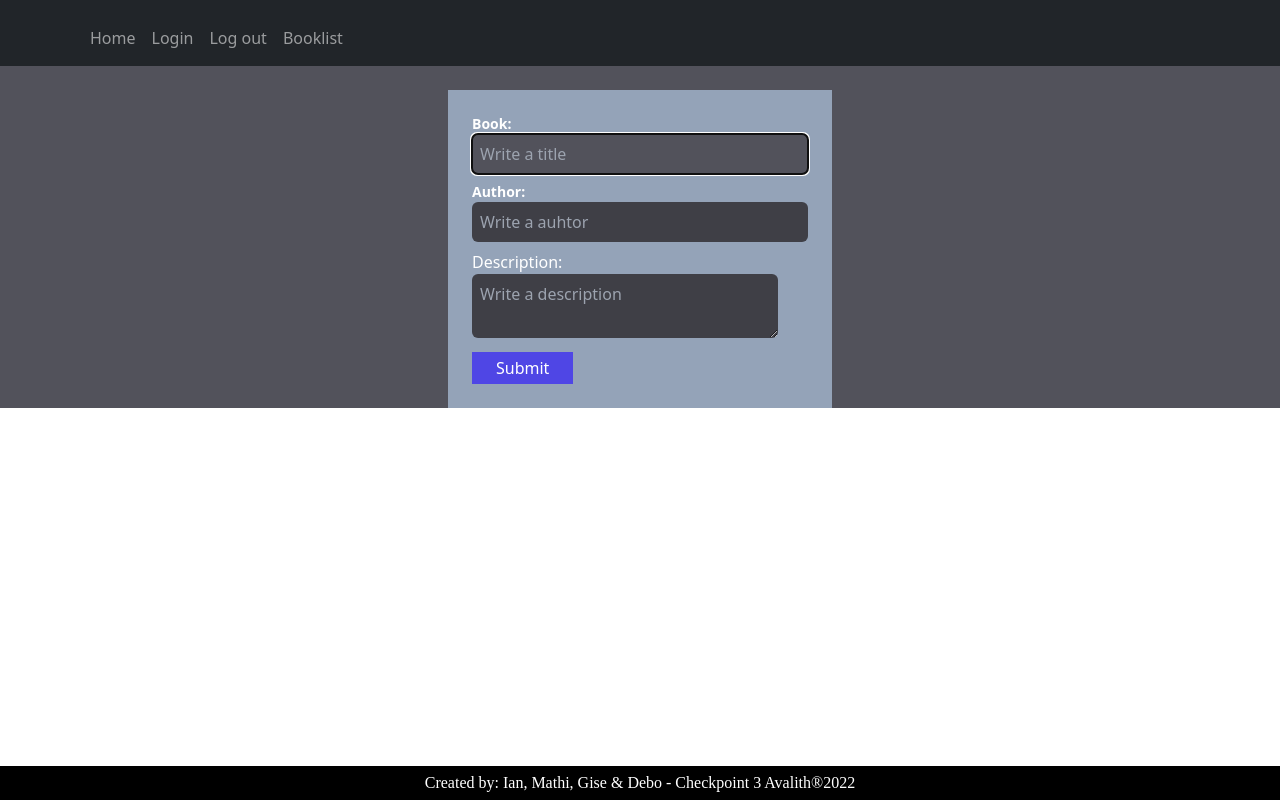
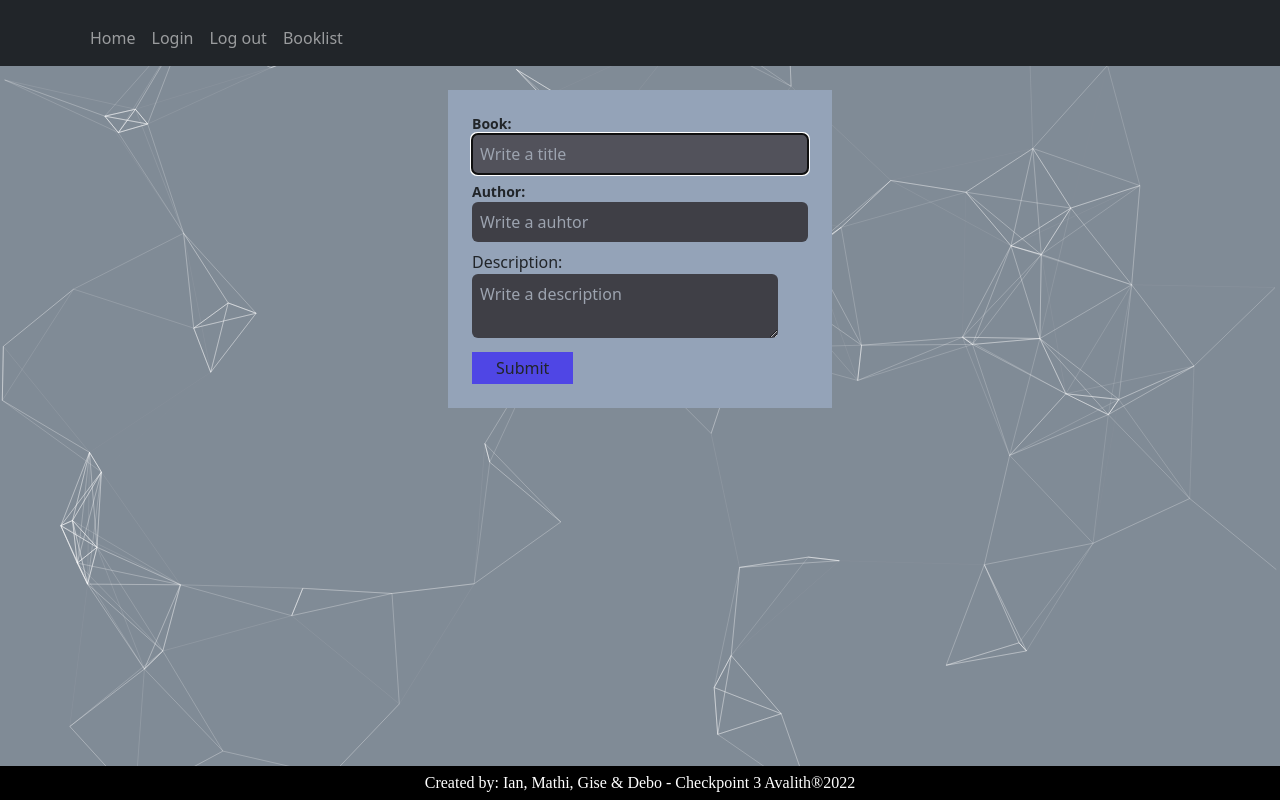
Before and after one commit to BandaGriss780/checkpoint-3, a React (Create React App) app: page /create-book in a window 1280 px wide. Built offline with nearby package versions, Linux system fonts and the light colour scheme; a web font is replaced by a local one.

Commit message:
corrected app background, changed several styles and removed taiwlind for bootstrap.

```diff
--- a/package.json
+++ b/package.json
@@ -16,10 +16,13 @@
     "react-hook-form": "^7.37.0",
     "react-hot-toast": "^2.4.0",
     "react-loader-spinner": "^5.3.4",
+    "react-particles": "^2.3.3",
     "react-redux": "^8.0.4",
     "react-router-dom": "^6.4.1",
     "react-scripts": "^5.0.1",
     "react-toastify": "^9.0.8",
+    "solid-particles": "^2.3.3",
+    "tsparticles": "^2.3.4",
     "uuid": "^9.0.0",
     "web-vitals": "^2.1.4"
   },
--- a/src/App.css
+++ b/src/App.css
@@ -1,7 +1,29 @@
-.App {
-  text-align: center;
+* {
+  margin: 0;
+  padding: 0;
+  box-sizing: border-box;
 }
 
+.particles-js {
+  height: 100vh;
+  width: 100%;
+  position: fixed;
+  z-index: -1;
+}
+
+/* .contenedor {
+width: 90%;
+max-width: 1200px;
+  background-size: cover;
+  background-position:center;
+margin-left: auto;
+margin-right: auto;
+  margin-top: 15px;
+  padding: 20px 30px;
+  position: relative;
+  z-index: 99;
+  opacity: .85;
+} */
 .App-logo {
   height: 40vmin;
   pointer-events: none;
@@ -13,7 +35,7 @@
   }
 }
 
-.App-header {
+/* .App-header {
   background-color: #282c34;
   min-height: 100vh;
   display: flex;
@@ -26,7 +48,7 @@
 
 .App-link {
   color: #61dafb;
-}
+} */
 
 @keyframes App-logo-spin {
   from {
@@ -45,18 +67,27 @@ footer {
   right: 0;
   padding: 5px;
   text-align: center;
-  font-family: 'Alkalami', serif;
+  font-family: "Alkalami", serif;
   color: white;
 }
 
-.container{
+.container {
   margin-top: 10px;
 }
 
-.linkButton{
+.linkButton {
   color: white;
   font-family: Arial, Helvetica, sans-serif;
 }
-.linkButton:hover{
+.linkButton:hover {
   color: black;
 }
+
+body {
+  background: rgb(82, 82, 91);
+}
+
+.maxWidth {
+  max-width: 900px;
+  min-width: 900px;
+}
--- a/src/App.js
+++ b/src/App.js
@@ -8,10 +8,107 @@ import { ViewMorePage } from "./components/ViewMorePage";
 import LoginComponent from "./features/User/Login";
 import LogoutComponent from "./features/User/Logout";
 import Home from "./components/Home";
+import { useCallback } from "react";
+import Particles from "react-particles";
+import { loadFull } from "tsparticles";
 
 function App() {
+  const particlesInit = useCallback(async (engine) => {
+    console.log(engine);
+
+    await loadFull(engine);
+  }, []);
+
+  const particlesLoaded = useCallback(async (container) => {
+    await console.log(container);
+  }, []);
+
   return (
-    <div className="bg-zinc-600  text-white">
+    <div className="App">
+
+      <Particles
+        id="tsparticles"
+        className="particles-js"
+        init={particlesInit}
+        loaded={particlesLoaded}
+        options={{
+          background: {
+            color: {
+              value: "#808B96",
+            },
+          },
+          fpsLimit: 60,
+          interactivity: {
+            events: {
+              onClick: {
+                enable: true,
+                mode: "push",
+              },
+              onHover: {
+                enable: true,
+                mode: "repulse",
+              },
+              resize: true,
+            },
+            modes: {
+              bubble: {
+                distance: 400,
+                duration: 2,
+                opacity: 0.8,
+                size: 40,
+              },
+              push: {
+                quantity: 4,
+              },
+              repulse: {
+                distance: 200,
+                duration: 0.4,
+              },
+            },
+          },
+          particles: {
+            color: {
+              value: "red",
+            },
+            links: {
+              color: "#ffffff",
+              distance: 150,
+              enable: true,
+              opacity: 0.5,
+              width: 1,
+            },
+            collisions: {
+              enable: true,
+            },
+            move: {
+              direction: "none",
+              enable: true,
+              outMode: "bounce",
+              random: false,
+              speed: 6,
+              straight: false,
+            },
+            number: {
+              density: {
+                enable: true,
+                area: 800,
+              },
+              value: 80,
+            },
+            opacity: {
+              value: 0.5,
+            },
+            shape: {
+              type: "circle",
+            },
+            size: {
+              random: true,
+              value: 5,
+            },
+          },
+          detectRetina: true,
+        }}
+      />
       <NavBar />
       <div className="flex items-center justify-center">
         <Routes>
--- a/src/components/BooksList.js
+++ b/src/components/BooksList.js
@@ -2,8 +2,16 @@ import { useSelector, useDispatch } from "react-redux";
 import { Link } from "react-router-dom";
 import { deleteBook } from "../features/booksSlice";
 import { useState } from "react";
+import Button from "react-bootstrap/Button";
+import Card from "react-bootstrap/Card";
 import { ToastContainer, toast } from "react-toastify";
 import "react-toastify/dist/ReactToastify.css";
+import Container from "react-bootstrap/Container";
+import Row from "react-bootstrap/Row";
+import Col from "react-bootstrap/Col";
+import CardGroup from "react-bootstrap/CardGroup";
+import ButtonGroup from "react-bootstrap/ButtonGroup";
+import ButtonToolbar from "react-bootstrap/ButtonToolbar";
 
 function BooksList() {
   const books = useSelector((state) => state.books);
@@ -35,67 +43,86 @@ function BooksList() {
   const [modalShown, setModalShown] = useState(false);
 
   return (
-    <div className="w-4/6">
-      <header className="flex justify-between items-center py-4 space-y-3.5 my-2.5 ">
+    <Container>
+      <Row>
+        <Col sm={8}>
+          {" "}
           <h1>Books added ({books.length})</h1>
+        </Col>
+        <Col sm={4}></Col>
+      </Row>
+      <Row>
+        <Col sm={10}> </Col>
+        <Col sm={2} className="mb-3 ">
 
+          <Button>
             <Link
+              variant="primary"
+              size="sm"
               to="/create-book"
-          className="px-4 py-2 text-sm text-blue-100 bg-blue-500 rounded shadow "
+              className="linkButton"
             >
               Create Book
             </Link>
-      </header>
+          </Button>
+        </Col>
+      </Row>
 
-      <div className="grid gap-2 lg:grid-cols-4">
+      <Row xs={1} md={3} className="g-8">
         {books.map((book) => (
-          <>
-            <div
-              className="w-full  rounder-md shadow-md lg:max-w-sm"
-              key={book.id}
-            >
-              <img
-                className="object-cover  w-62 h-[26.5rem]"
-                src={book.imageLink}
-                alt="libro"
-              />
-              <div className="content bg-slate-400 ">
-                <div className="description">
-                  <h3 className="text-lg font-bold">{book.title}</h3>
 
-                  <p className="desc">Description: {book.description}</p>
+            <CardGroup>
+              <Card  border="dark" className="mt-2">
+                <Card.Img variant="top"  src={book.imageLink} />
+                <Card.Body >
+                  <Card.Title>{book.title}</Card.Title>
+                  <Card.Text>
+                    <p>Description: {book.description}</p>
                     <p>Author: {book.author}</p>
-                </div>
+                  </Card.Text>
 
-                <div className="buttonsGroup">
-                  <div className="flex gap-x-2 mb-4 ">
+                  <ButtonToolbar aria-label="Toolbar with button groups">
+                    <ButtonGroup className="me-2" aria-label="First group">
+                      <Button>
                         <Link
+                          variant="primary"
+                          size="sm"
+                          className="linkButton"
                           to={`/edit-book/${book.id}`}
-                      className="bg-zinc-600 px-2 py-1 text-sm text-white rounded-md self-center  "
                         >
                           Edit
                         </Link>
-                    <button
+                      </Button>
+                    </ButtonGroup>
+                    <ButtonGroup className="me-2" aria-label="Second group">
+                      <Button
+                        variant="danger"
                         onClick={() => deleteWithToast(book.id)}
-                      className="bg-red-500 px-2 py-1 text-xs rounded-md "
                       >
+                        {" "}
                         Delete
-                    </button>
+                      </Button>
+                    </ButtonGroup>
+                  </ButtonToolbar>
+
                   <ToastContainer />
-                  </div>
+                  <Button className="mt-2">
                     <Link
+                      variant="primary"
+                      size="sm"
                       to={`/viewmore/${book.id}`}
-                    className="px-4 py-2 text-sm text-blue-100 bg-blue-500 rounded shadow "
+                      className="linkButton"
                     >
                       View more
                     </Link>
-                </div>
-              </div>
-            </div>
-          </>
+                  </Button>
+                </Card.Body>
+              </Card>
+            </CardGroup>
+
         ))}
-      </div>
-    </div>
+      </Row>
+    </Container>
   );
 }
 
--- a/src/index.css
+++ b/src/index.css
@@ -2,31 +2,11 @@
 @tailwind components;
 @tailwind utilities;
 
-body {
-    background: rgb(82, 82, 91);
+.maxWidth {
+  max-width: 900px;
+  min-width: 900px;
 }
+.card-img-top{
+  width: 200px;
 
-.maxWidth{
-    max-width: 900px;
-    min-width: 900px;
-  }
-
-  @layer components {
-    .buttonsGroup {
-      margin-top: 15px;
-      margin-left: 14px;
-    }
-  .desc{
-    max-width :
-       200px
-
-  }
-  .content{
-    width: 220px;
-    height: 320px;
-  }
-  .description{
-    margin-left: 14px;
-    height: 200px;
-  }
-  }
+}
```
Also changed, not shown: 1 other file (tests, documents, lock files or other folders). Lines whose indentation alone changed are shown as unchanged.
